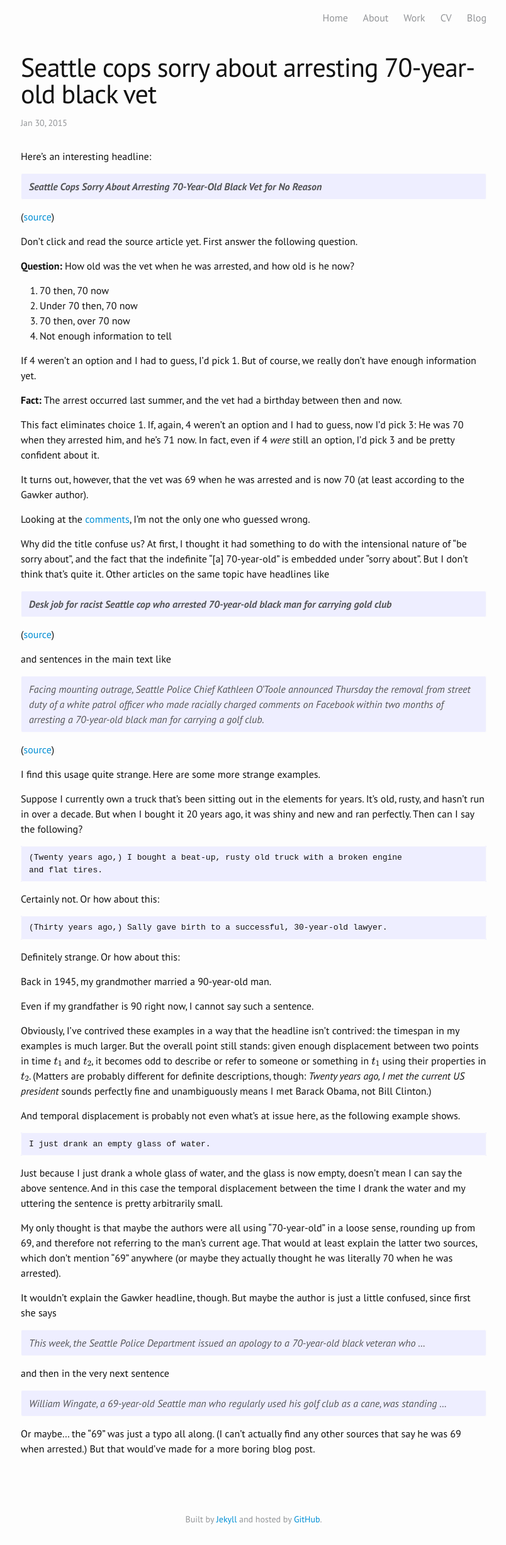
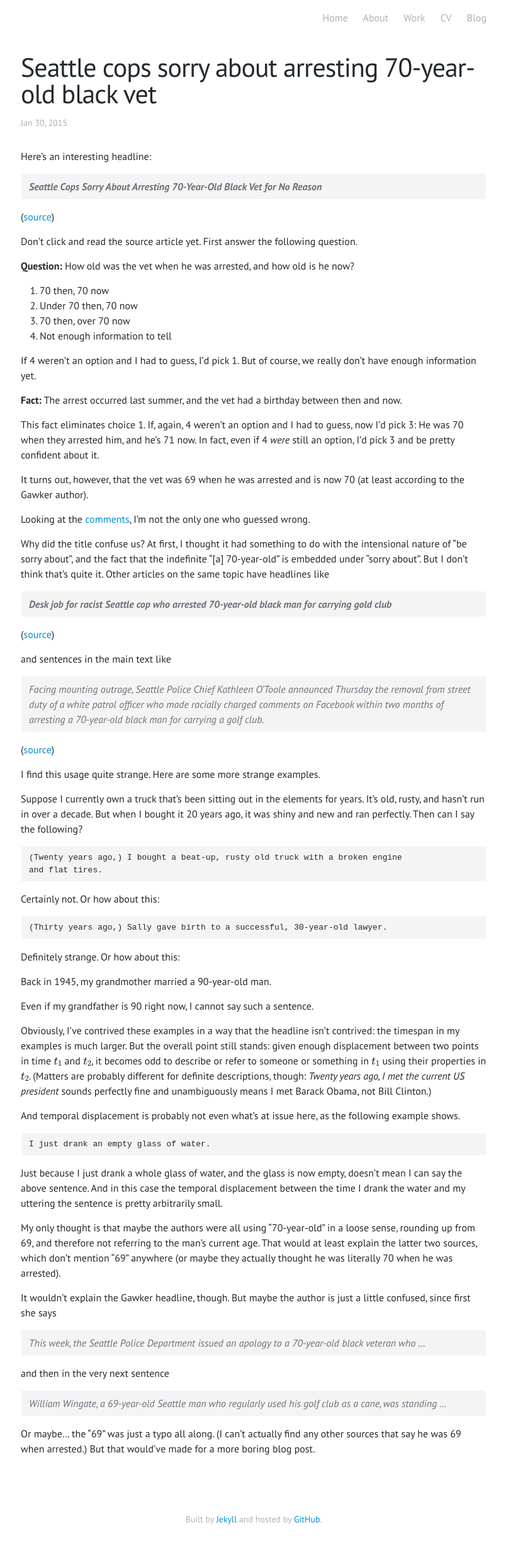
Before and after one commit to brianbuccola/brianbuccola.github.io, a Jekyll site: the page built from _posts/2015-01-30-seattle-cops-sorry-about-arresting-70-year-old-black-vet.md, in a window 1280 px wide. Shown: the whole page at 63% size, without its empty margins (237-1041 px from the left). Built offline with Jekyll 4.4.1, drawn with Linux system fonts in a browser that asks for light colours; some web fonts are replaced; formulas are drawn with MathJax 3; comment, search, counter and statistics services are not loaded.

Commit message:
modify grey color and background of blockquotes and code blocks

```diff
--- a/_sass/_base.scss
+++ b/_sass/_base.scss
@@ -116,7 +116,7 @@ a {
  */
 blockquote {
     color: $grey-color-dark;
-    background-color: #eef;
+    background-color: $background-color-blocks;
     border: 1px solid $grey-color-light;
     border-radius: 3px;
     padding: 8px 12px;
@@ -138,7 +138,7 @@ code {
     font-size: 13px;
     border: 1px solid $grey-color-light;
     border-radius: 3px;
-    background-color: #eef;
+    background-color: $background-color-blocks;
 }
 
 code {
--- a/_sass/_syntax-highlighting.scss
+++ b/_sass/_syntax-highlighting.scss
@@ -2,11 +2,11 @@
  * Syntax highlighting styles
  */
 .highlight {
-    background: #fff;
+    background: $background-color-blocks;
     @extend %vertical-rhythm;
 
     .highlighter-rouge & {
-      background: #eef;
+      background: $background-color-blocks;
     }
 
     .c     { color: #998; font-style: italic } // Comment
--- a/css/main.scss
+++ b/css/main.scss
@@ -15,15 +15,16 @@ $base-line-height: 1.5;
 
 $spacing-unit:     30px;
 
-$text-color:       #111;
-$background-color: #fdfdfd;
+$text-color:              #24292e;
+$background-color:        #ffffff;
+$background-color-blocks: #f4f4f4;
 
 $link-color:       #008fd5;
 $link-color-hover: darkred;
 $link-color-visited: $link-color;
 $link-color-active: lighten($link-color-hover, 50%);
 
-$grey-color:       #939598;
+$grey-color:       #adb1b8;
 $grey-color-light: lighten($grey-color, 40%);
 $grey-color-dark:  darken($grey-color, 25%);
 
```
